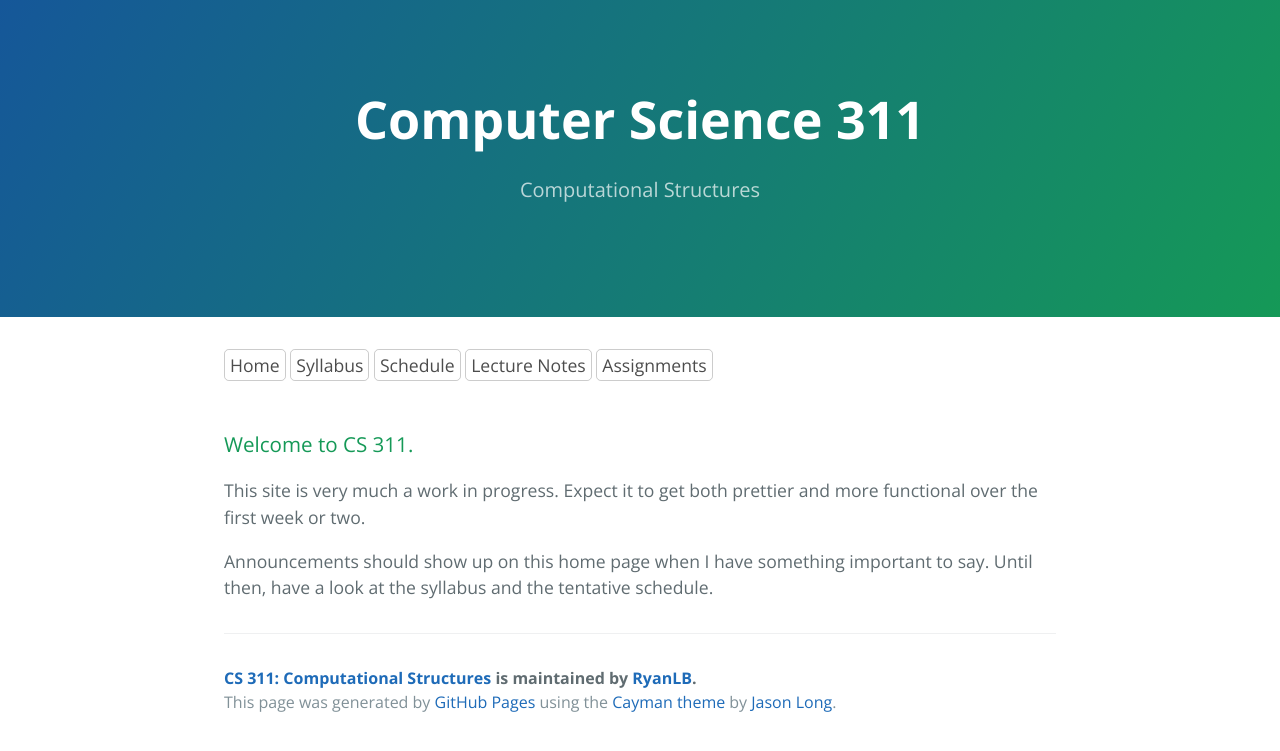
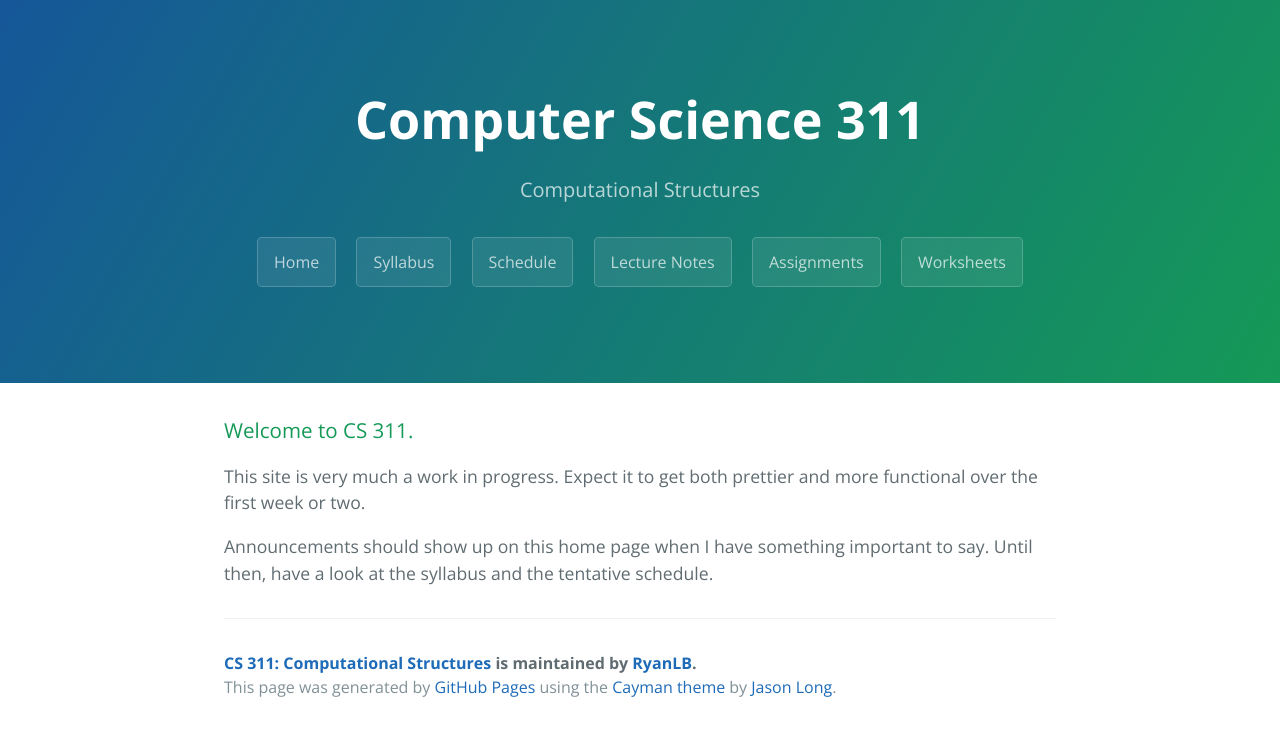
Before and after one commit to RyanLB/CS311, a Jekyll site: the page built from index.md, in a window 1280 px wide. Shown: the top 751 px of the page. Built offline with Jekyll 4.4.1, drawn with Linux system fonts in a browser that asks for light colours.

Commit message:
Add pages for assignments and worksheets. Move nav bar to header

```diff
--- a/_includes/nav.html
+++ b/_includes/nav.html
@@ -1,7 +1,8 @@
 <nav>
-  <a href="{{ site.github.url }}/" class="nav_btn">Home</a>
-  <a href="{{ site.github.url }}/Syllabus.pdf" class="nav_btn">Syllabus</a>
-  <a href="{{ site.github.url }}/schedule" class="nav_btn">Schedule</a>
-  <a href="{{ site.github.url }}/lectures" class="nav_btn">Lecture Notes</a>
-  <a href="{{ site.github.url }}/assignments" class="nav_btn">Assignments</a>
+  <a href="{{ site.github.url }}/" class="btn">Home</a>
+  <a href="{{ site.github.url }}/Syllabus.pdf" class="btn">Syllabus</a>
+  <a href="{{ site.github.url }}/schedule" class="btn">Schedule</a>
+  <a href="{{ site.github.url }}/lectures" class="btn">Lecture Notes</a>
+  <a href="{{ site.github.url }}/assignments" class="btn">Assignments</a>
+  <a href="{{ site.github.url }}/worksheets" class="btn">Worksheets</a>
 </nav>
--- a/_layouts/default.html
+++ b/_layouts/default.html
@@ -14,10 +14,10 @@
     <section class="page-header">
       <h1 class="project-name">Computer Science 311</h1>
       <h2 class="project-tagline">Computational Structures</h2>
+      {% include nav.html %}
     </section>
 
     <section class="main-content">
-      {% include nav.html %}
       {{ content }}
 
 
--- a/stylesheets/stylesheet.css
+++ b/stylesheets/stylesheet.css
@@ -243,27 +243,3 @@ a {
 @media screen and (max-width: 42em) {
   .site-footer {
     font-size: 0.9rem; } }
-
-.nav_btn {
-  display: inline-block;
-  margin-bottom: 1rem;
-  color: rgba(0, 0, 0, 0.7);
-  background-color: rgba(255 255 255 0.08);
-  border-color: rgba(0, 0, 0, 0.2);
-  border-style: solid;
-  border-width: 1px;
-  border-radius: 0.3rem;
-  transition: color 0.2s, background-color 0.2s, border-color 0.2s;
-  padding-top: 2px;
-  padding-bottom: 2px;
-  padding-left: 5px;
-  padding-right: 5px;
-}
-  .btn + .btn {
-    margin-left: 1rem; }
-
-.nav_btn:hover {
-  color: rgba(0, 0, 0, 0.8);
-  text-decoration: none;
-  background-color: rgba(0, 0, 0, 0.2);
-  border-color: rgba(0, 0, 0, 0.3); }
```
Also changed, not shown: assignments/index.md (added, +12 -0 lines), worksheets/index.md (added, +12 -0 lines).
